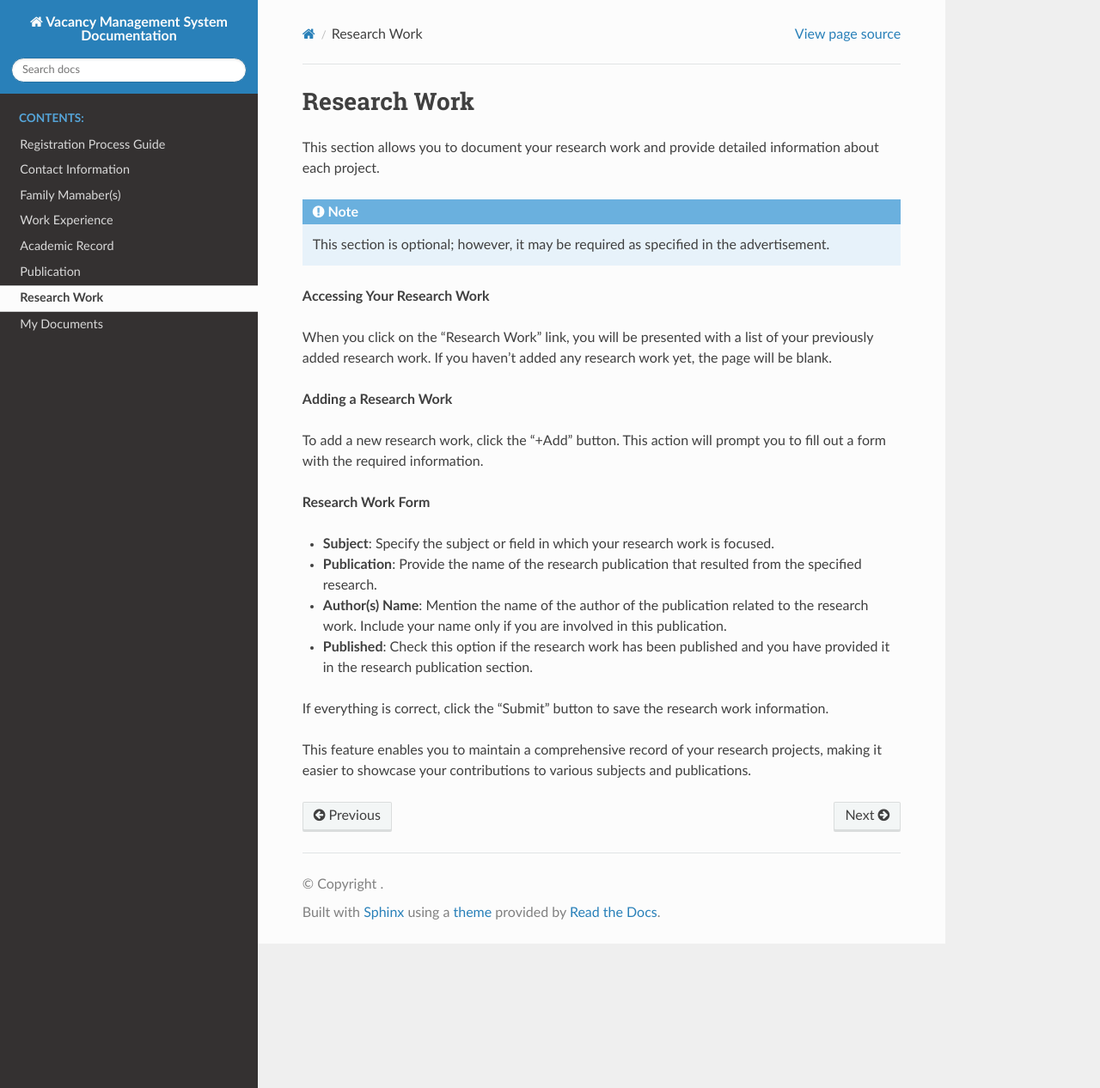
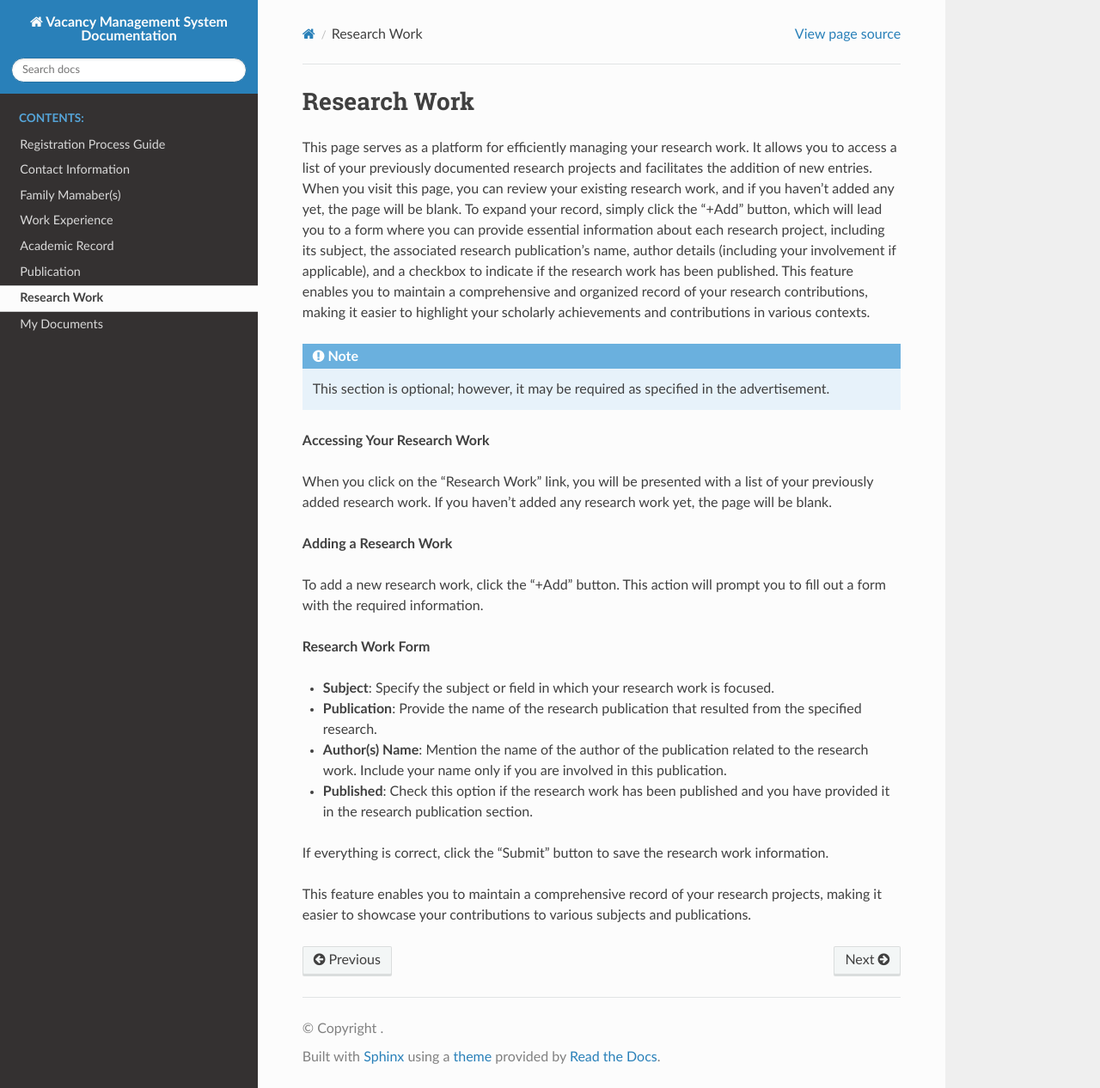
Before and after one commit to w38g0ru/vms, a Sphinx documentation site: the page built from docs/research.rst, in a window 1280 px wide and 1266 px high. Shown: the whole window at 86% size. Built offline with Sphinx 7.4.7 and the Read the Docs theme 2.0.0, drawn with Linux system fonts in a browser that asks for light colours; pages that are not in the unit, such as notebooks, are missing from menus.

Commit message:
Update research.rst

```diff
--- a/docs/research.rst
+++ b/docs/research.rst
@@ -1,7 +1,7 @@
 Research Work
 =============
 
-This section allows you to document your research work and provide detailed information about each project.
+This page serves as a platform for efficiently managing your research work. It allows you to access a list of your previously documented research projects and facilitates the addition of new entries. When you visit this page, you can review your existing research work, and if you haven't added any yet, the page will be blank. To expand your record, simply click the "+Add" button, which will lead you to a form where you can provide essential information about each research project, including its subject, the associated research publication's name, author details (including your involvement if applicable), and a checkbox to indicate if the research work has been published. This feature enables you to maintain a comprehensive and organized record of your research contributions, making it easier to highlight your scholarly achievements and contributions in various contexts.
 
 .. note::
    This section is optional; however, it may be required as specified in the advertisement.
```
